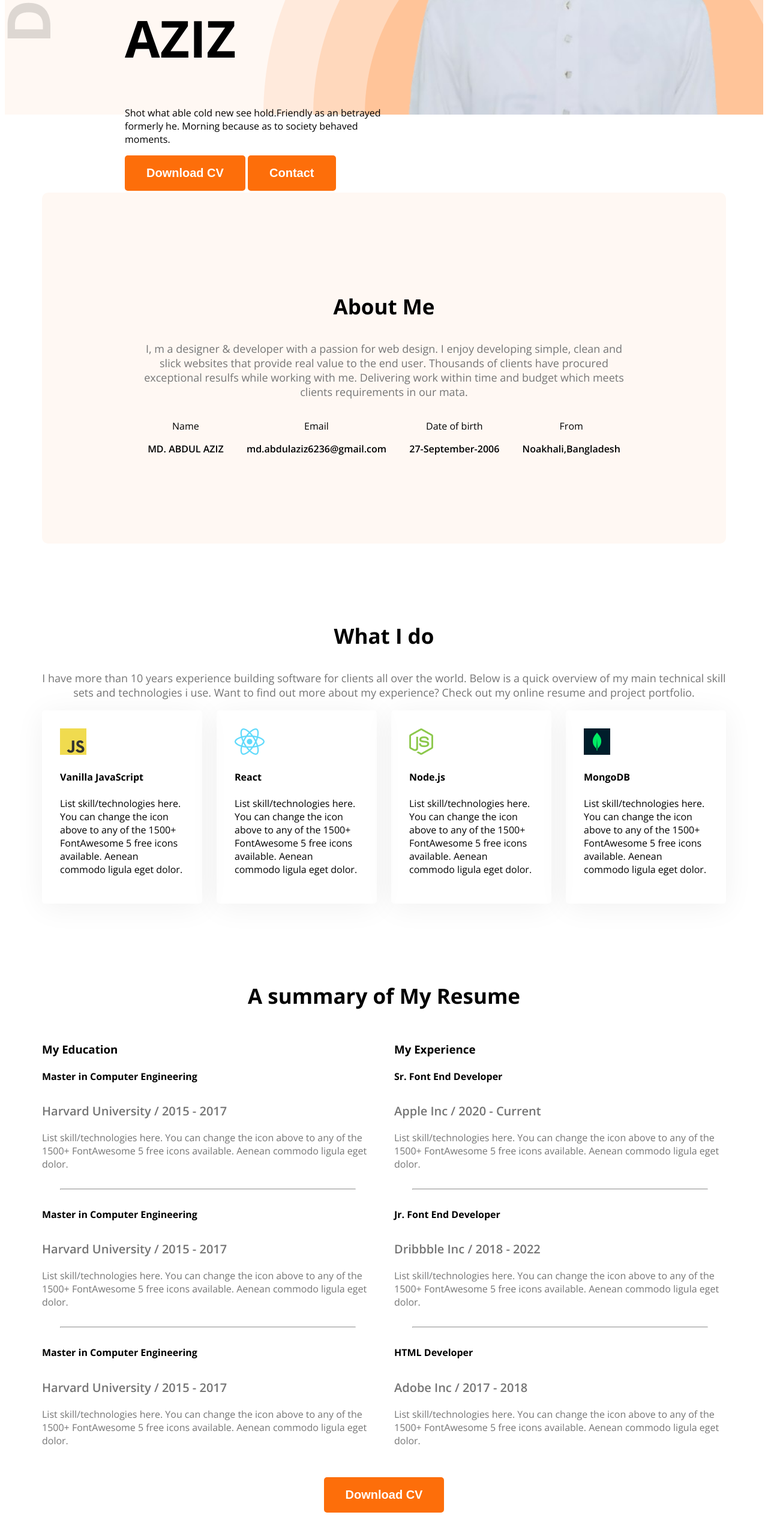
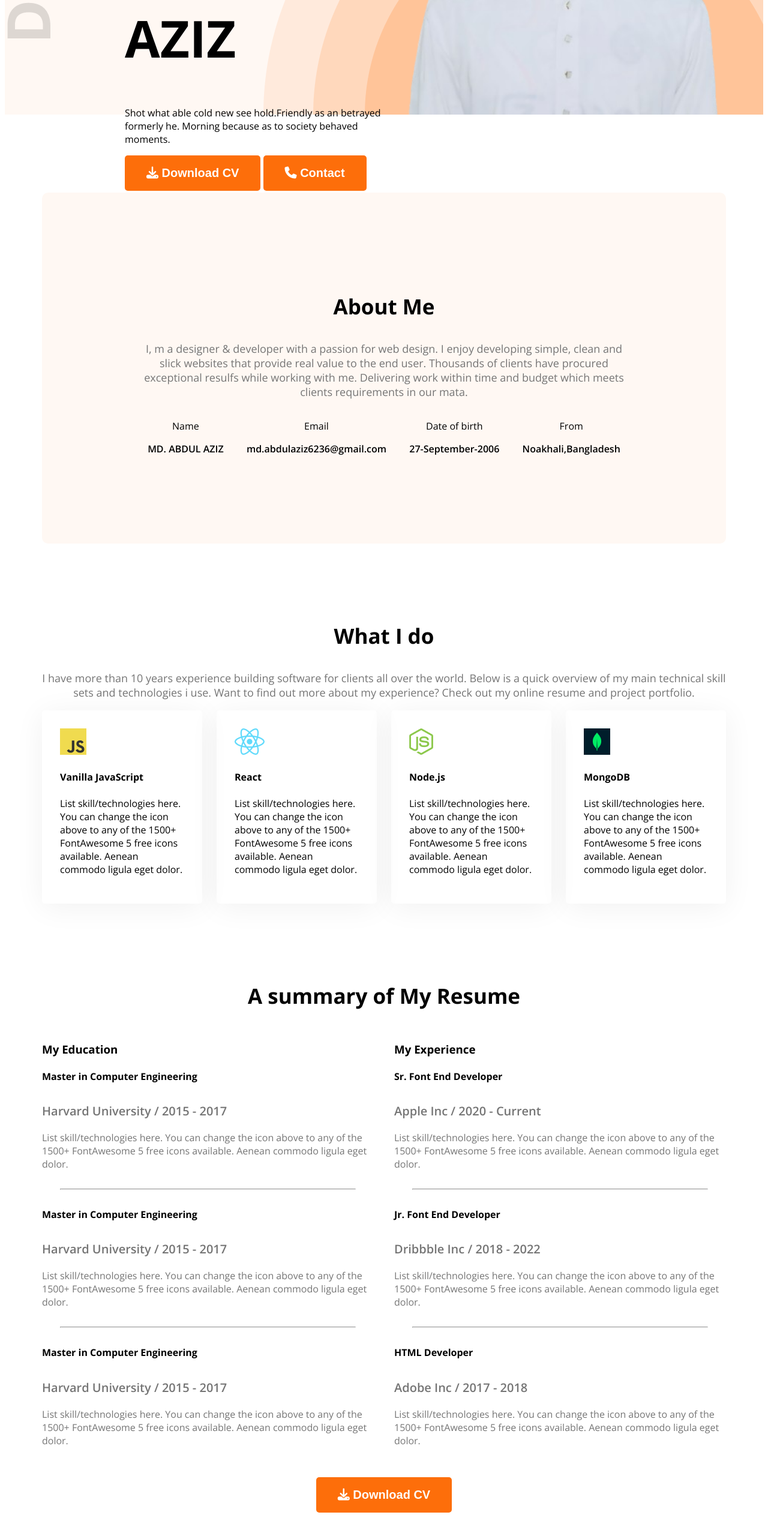
Before and after one commit to mdabdulaziz6236/my-simple-profile, a plain HTML site: page index.html in a window 1280 px wide. Shown: the part 707-3267 px from the top of the page at 60% size. Drawn offline with nearby package versions, Linux system fonts and the light colour scheme.

Commit message:
added font awesome

```diff
--- a/index.html
+++ b/index.html
@@ -8,6 +8,7 @@
 <link rel="preconnect" href="https://fonts.gstatic.com" crossorigin>
 <link href="https://fonts.googleapis.com/css2?family=Open+Sans:ital,wght@0,300..800;1,300..800&display=swap" rel="stylesheet">
     <link rel="stylesheet" href="styles/protfolio.css">
+    <script src="https://kit.fontawesome.com/78b8fea61a.js" crossorigin="anonymous"></script>
 </head>
 <body class="open-sans-normal">
     <header class="header secondary-bg">
@@ -25,8 +26,8 @@
                 <h3 class="banner-greetings dark-2">Hi, I am</h3>
                 <h1 class="banner-title">MD. ABDUL AZIZ</h1>
                 <p class="banner-description">Shot what able cold new see hold.Friendly as an betrayed formerly he. Morning because as to society behaved moments.</p>
-                <button class="btn-primary">Download CV</button>
-                <button class="btn-primary">Contact</button>
+                <button class="btn-primary"><i class="fa-solid fa-download"></i> Download CV</button>
+                <button class="btn-primary"><i class="fa-solid fa-phone"></i> Contact</button>
             </div>
             <img class="banner-profile-picture" src="images/a-removebg-preview.png" alt="">
         </div>
@@ -131,7 +132,7 @@ to any of the 1500+ FontAwesome 5 free icons available. Aenean commodo ligula eg
                 </div>
              </div>
             </div>
-            <div class="text-center resume-download-cv"><button class="btn-primary">Download CV</button></div>
+            <div class="text-center resume-download-cv"><button class="btn-primary"><i class="fa-solid fa-download"></i> Download CV</button></div>
          </section>
     </main>
     <footer class="secondary-bg">
```
